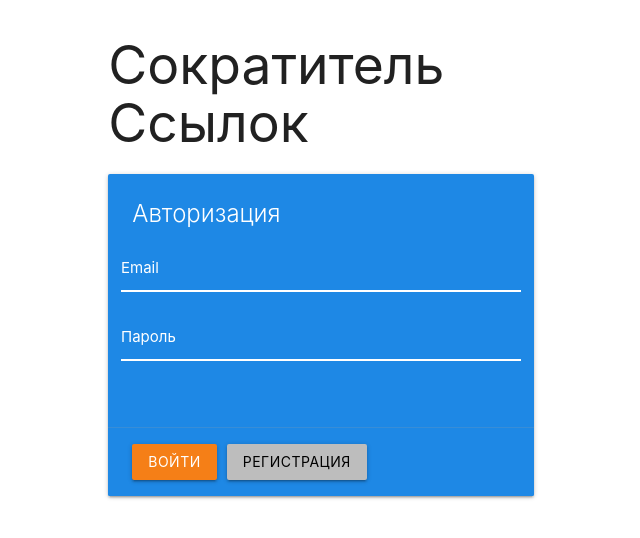
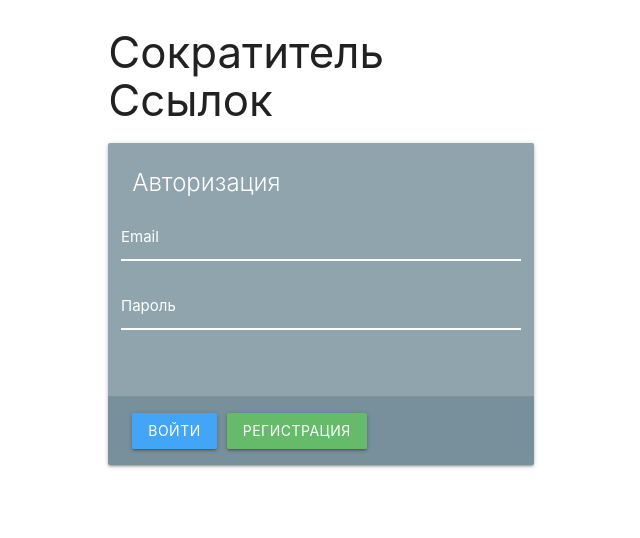
Before and after one commit to coderoma/url_shortener_frontend, a React (Create React App) app: page / in a window 1280 px wide. Shown: the top 538 px of the page, without its empty margins (319-959 px from the left). Built offline with nearby package versions, Linux system fonts and the light colour scheme.

Commit message:
moved AuthPage to separate folder

```diff
--- a/src/pages/AuthPage.tsx
+++ b/src/pages/AuthPage/AuthPage.tsx
@@ -1,6 +1,6 @@
 import React, { useState } from "react";
-import { useHttp } from "../hooks/http.hook";
-import { HttpMethods } from "../constants";
+import { useHttp } from "../../hooks/http.hook";
+import { HttpMethods } from "../../constants";
 
 interface loginData {
   email: string;
@@ -8,7 +8,7 @@ interface loginData {
 }
 
 const AuthPage: React.FC = () => {
-  const { loading, error, request } = useHttp();
+  const { loading, request } = useHttp();
   const [form, setForm] = useState<loginData>({
     email: "",
     password: ""
@@ -30,8 +30,8 @@ const AuthPage: React.FC = () => {
   return (
     <div className="row">
       <div className="col s6 offset-s3">
-        <h2>Сократитель Ссылок</h2>
-        <div className="card blue darken-1">
+        <h3>Сократитель Ссылок</h3>
+        <div className="card blue-grey lighten-2">
           <div className="card-content white-text">
             <span className="card-title">Авторизация</span>
             <div className="row">
@@ -57,12 +57,17 @@ const AuthPage: React.FC = () => {
               </div>
             </div>
           </div>
-          <div className="card-action">
-            <button className="btn yellow darken-4 mr-10" disabled={loading}>
-              Войти
+          <div className="card-action blue-grey lighten-1">
+            <button
+              className="btn waves-effect waves-light blue lighten-1 mr-10"
+              disabled={loading}
+            >
+             Войти
+
             </button>
+
             <button
-              className="btn grey lighten-1 black-text"
+              className="btn waves-effect waves-light green lighten-1"
               onClick={registerHandler}
               disabled={loading}
             >
--- a/src/pages/index.ts
+++ b/src/pages/index.ts
@@ -1,4 +1,4 @@
-export { default as AuthPage } from './AuthPage'
+export { default as AuthPage } from './AuthPage/AuthPage'
 export { default as CreatePage } from './CreatePage'
 export { default as DetailPage } from './DetailPage'
 export { default as LinksPage } from './LinksPage'
```
